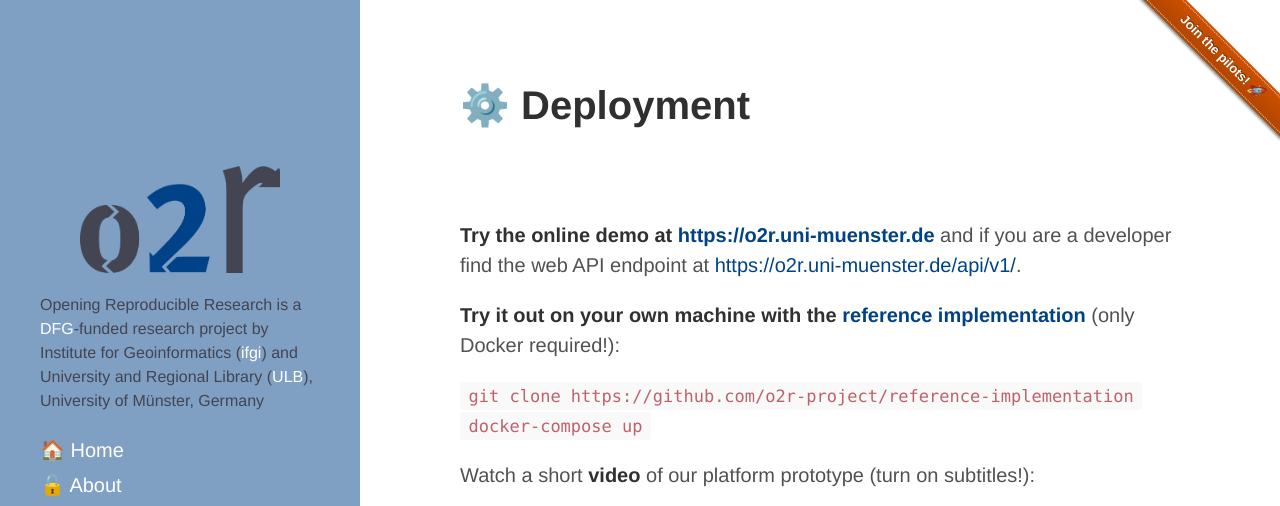
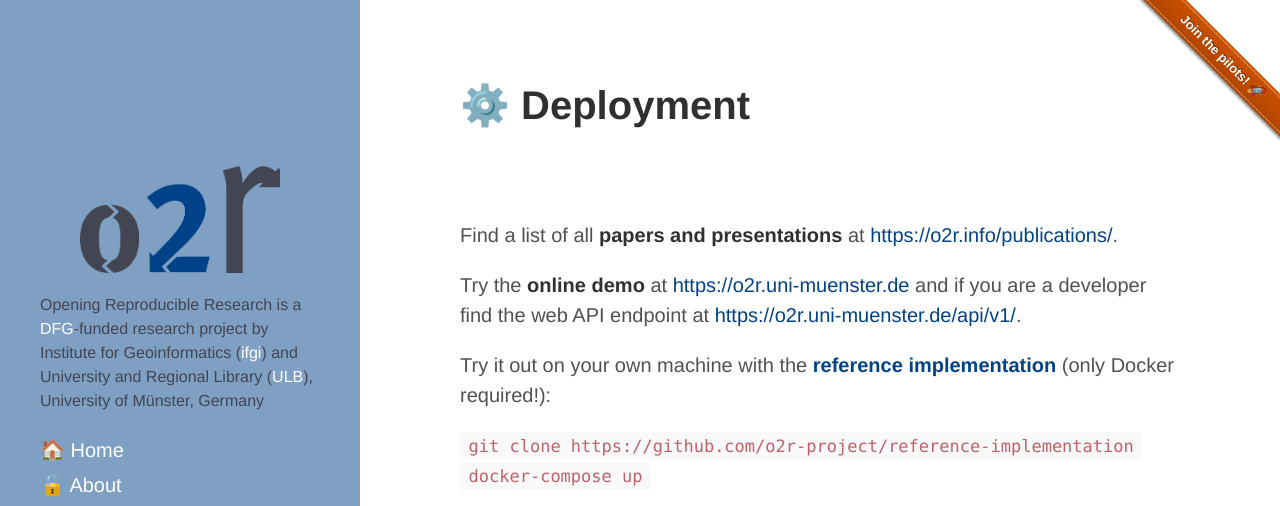
Before and after one commit to o2r-project/o2r-project.github.io, a Jekyll site: the page built from results.md, in a window 1280 px wide and 900 px high, cut to the strip 0-506 px from the top of the window. Built offline with Jekyll 4.4.1, drawn with Linux system fonts in a browser that asks for light colours; nearby versions of some CDN libraries.

Commit message:
mention texts outputs on results

```diff
--- a/results.md
+++ b/results.md
@@ -6,10 +6,11 @@ description: Project results
 
 <br>
 
+Find a list of all **papers and presentations** at <https://o2r.info/publications/>.
 
-**Try the online demo at [https://o2r.uni-muenster.de](https://o2r.uni-muenster.de)** and if you are a developer find the web API endpoint at [https://o2r.uni-muenster.de/api/v1/](https://o2r.uni-muenster.de/api/v1/).
+Try the **online demo** at [https://o2r.uni-muenster.de](https://o2r.uni-muenster.de) and if you are a developer find the web API endpoint at [https://o2r.uni-muenster.de/api/v1/](https://o2r.uni-muenster.de/api/v1/).
 
-**Try it out on your own machine with the [reference implementation](/2017/10/31/reference-implementation/)** (only Docker required!):
+Try it out on your own machine with the [**reference implementation**](/2017/10/31/reference-implementation/) (only Docker required!):
 
 `git clone https://github.com/o2r-project/reference-implementation`
 `docker-compose up`
```
